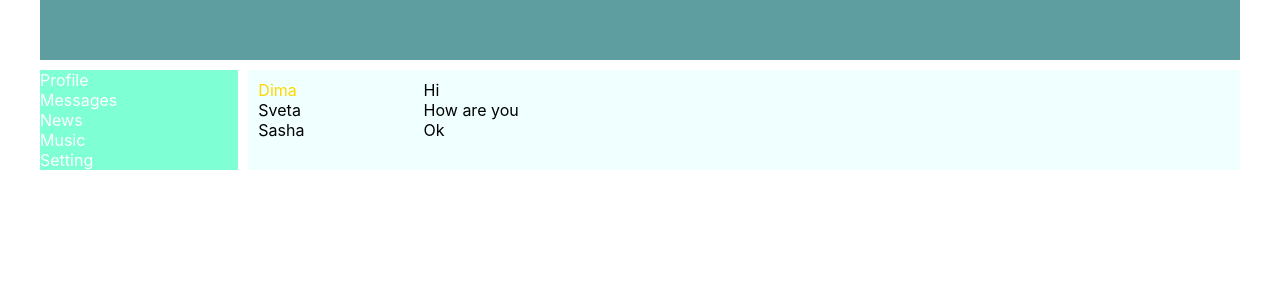
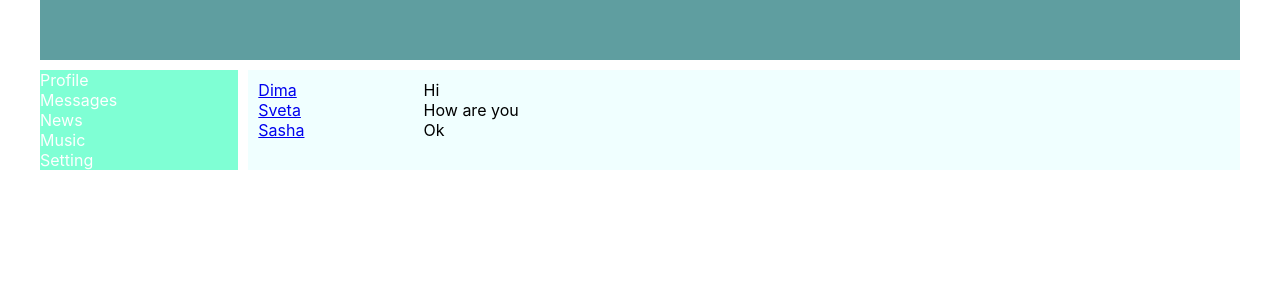
Before and after one commit to NastyaSkreka/social-network, a React (Create React App) app: page /dialogs in a window 1280 px wide. Shown: the top 300 px of the page. Built offline with nearby package versions, Linux system fonts and the light colour scheme.

Commit message:
component refactoring, adding the ProfileInfo component

```diff
--- a/src/App.css
+++ b/src/App.css
@@ -15,4 +15,5 @@
 .app-wrapper-content{
     grid-area: main;
     background-color:azure;
+
 }
--- a/src/components/Dialog/Dialog.js
+++ b/src/components/Dialog/Dialog.js
@@ -1,23 +1,31 @@
 import classes from './Dialog.module.css'
+import {Link} from 'react-router-dom'
 
-const Dialog = (props) => {
+const DialogItem = (props) => {
+    let path = '/dialogs/' + props.id
+
+    return  <div className = {classes.dialog}>
+                <Link  to={path}>{props.name}</Link>
+            </div>
+}
+
+const Message = (props) => {
+    return <div className="message">{props.message}</div>
+}
+
+const Dialog = () => {
     return (
         <div className = {classes.dialogs}>
             <div className = {classes.dialogsItems}>
-                <div className = {classes.dialog + ' ' + classes.active}>
-                    Dima
-                </div>
-                <div className = {classes.dialog}>
-                    Sveta
-                </div>
-                <div className = {classes.dialog}>
-                    Sasha
-                </div>
+              <DialogItem name = 'Dima' id = '1'/>
+              <DialogItem name = 'Sveta' id = '2'/>
+              <DialogItem name = 'Sasha' id = '3'/>
+
             </div>
             <div className = {classes.messages}>
-                <div className="message">Hi</div>
-                <div className="message">How are you</div>
-                <div className="message">Ok</div>
+                <Message message = 'Hi'/>
+                <Message message = 'How are you'/>
+                <Message message = 'Ok'/>
             </div>
 
         </div>
--- a/src/components/Profile/MyPosts/MyPosts.js
+++ b/src/components/Profile/MyPosts/MyPosts.js
@@ -4,7 +4,7 @@ import Post from './Post/Post';
 
 const MyPosts = () => {
     return (
-        <div>
+        <div className = {classes.postsBlock}>
             My posts
             <div>
                 New post
--- a/src/components/Profile/MyPosts/MyPosts.module.css
+++ b/src/components/Profile/MyPosts/MyPosts.module.css
@@ -1,3 +1,7 @@
 .item {
     color:blueviolet;
 }
+
+.postsBlock{
+    padding: 10px;
+}
--- a/src/components/Profile/Profile.js
+++ b/src/components/Profile/Profile.js
@@ -1,9 +1,11 @@
+import  classes from'./Profile.module.css'
 import MyPosts from './MyPosts/MyPosts';
-import  classes from'./Profile.module.css'
+import ProfileInfo from './ProfileInfo/ProfileInfo';
+
 
 const Profile = () => {
     return  <div>
-             <div>main content</div>
+             <ProfileInfo/>
              <MyPosts/>
             </div>
 }
--- /dev/null
+++ b/src/components/Profile/ProfileInfo/ProfileInfo.js
@@ -0,0 +1,17 @@
+import classes from './ProfileInfo.module.css'
+
+
+const ProfileInfo = () => {
+    return (
+        <div>
+            <div className = { classes.mainImg}>
+                <img src="https://kipmu.ru/wp-content/uploads/prrda2-scaled.jpg" alt="background" />
+            </div>
+            <div className = {classes.descriptionBlock}>
+                ava + description
+            </div>
+        </div>
+    )
+}
+
+export default ProfileInfo;
--- /dev/null
+++ b/src/components/Profile/ProfileInfo/ProfileInfo.module.css
@@ -0,0 +1,8 @@
+.descriptionBlock{
+    padding: 10px;
+}
+
+.mainImg img {
+    width: 400px;
+
+}
```
